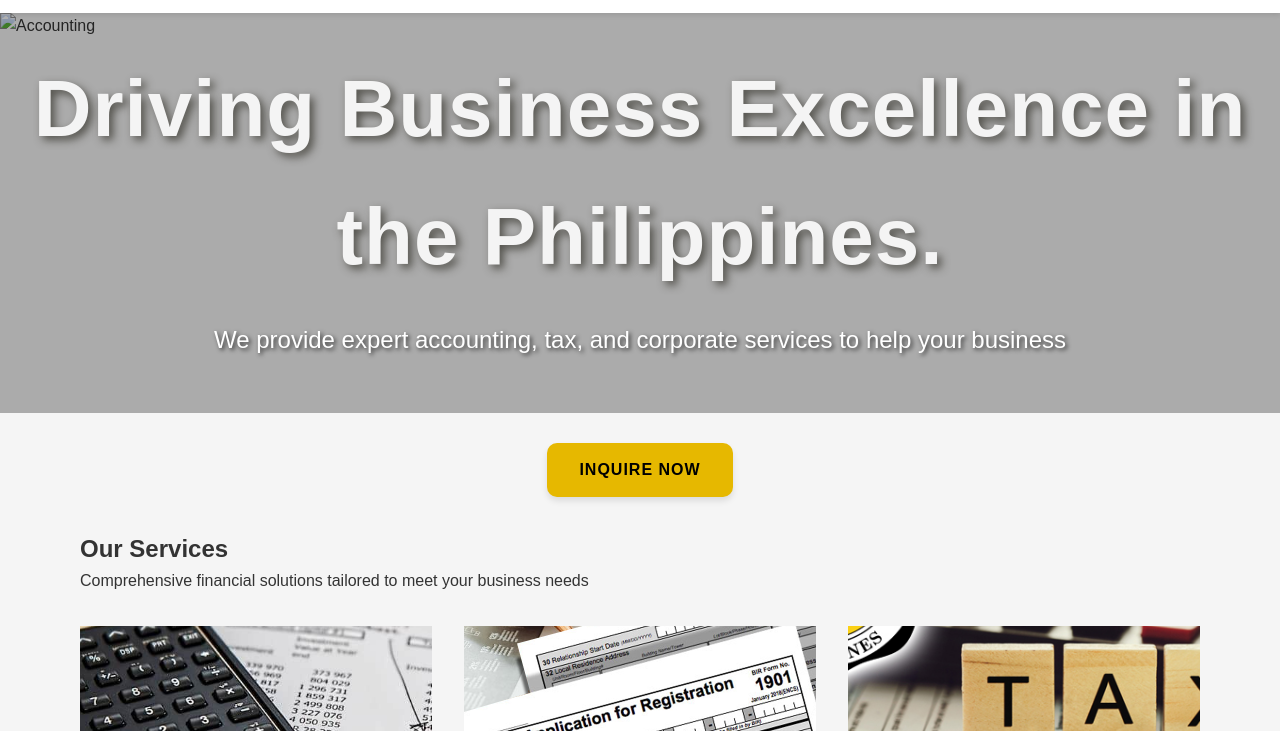
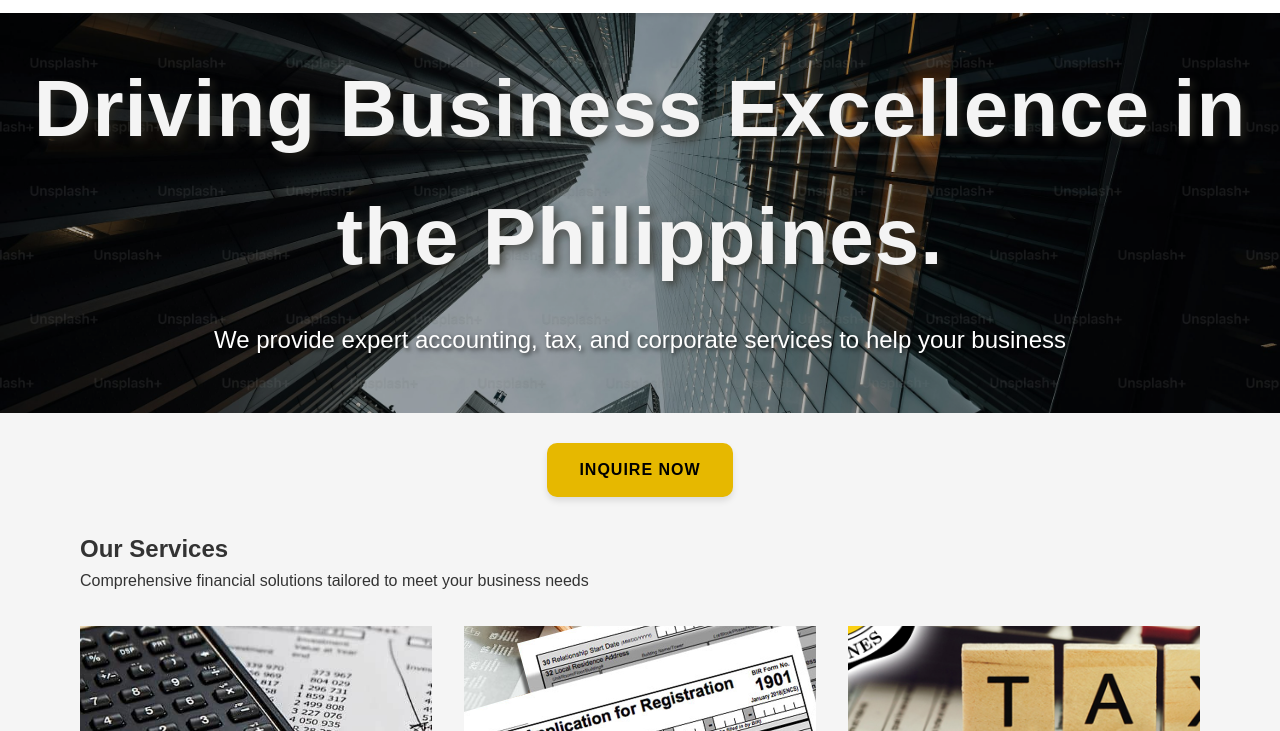
Before and after one commit to RUSS-codes-09/rnpbcc, a plain HTML site: page index.html in a window 1280 px wide. Shown: the part 69-800 px from the top of the page. Drawn offline with Linux system fonts and the light colour scheme.

Commit message:
Update index.html

```diff
--- a/index.html
+++ b/index.html
@@ -432,7 +432,7 @@ aboutus .group {
 
  <!-- Hero Section -->
 <section class="hero">
-  <img src="background.jpg" alt="Accounting" />
+  <img src="images\background.jpg" alt="Accounting" />
   <div class="hero-overlay">
     <div class="hero-title">
       <h1>Driving Business Excellence in the Philippines.</h1>
@@ -771,4 +771,5 @@ aboutus .group {
         });
         document.head.appendChild(schemaScript);
     </script>
+
 </html>
```
